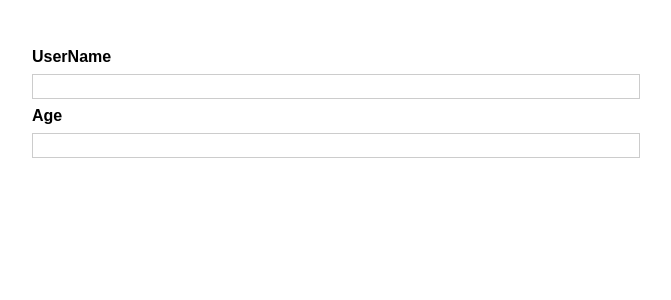
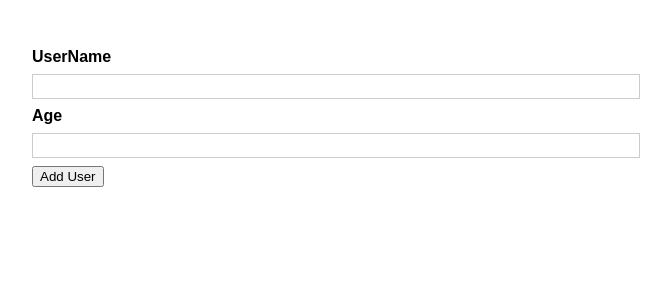
Before and after one commit to Musharraf188/error-model, a React (Create React App) app: page / in a window 1280 px wide. Shown: the top 300 px of the page, without its empty margins (304-975 px from the left). Built offline with nearby package versions, Linux system fonts and the light colour scheme.

Commit message:
UI/InComplted

```diff
--- a/src/App.js
+++ b/src/App.js
@@ -1,5 +1,5 @@
 import React from 'react';
-import AddUser from './components/AddUser';
+import AddUser from './components/Users/AddUser';
 
 
 function App() {
--- a/src/components/AddUser.js
+++ /dev/null
@@ -1,12 +0,0 @@
-import classes from './AddUser.module.css';
-
-const AddUser =()=>{
-    return <form className={classes.input}>
-        <label>UserName</label>
-        <input type="text"/>
-        <label>Age</label>
-        <input type="text"/>
-    </form>
-}
-
-export default AddUser;
--- /dev/null
+++ b/src/components/UI/Card.js
@@ -0,0 +1,6 @@
+import classes from './Card.module.css';
+
+const Card =(props)=>{
+    return <div className={`${classes.card} ${props.className}`}>{props.children}</div>
+}
+export default Card;
--- /dev/null
+++ b/src/components/Users/AddUser.js
@@ -0,0 +1,35 @@
+import classes from './AddUser.module.css';
+import Card from '../UI/Card';
+import { useState } from 'react';
+const AddUser =(props)=>{
+    const [userInput, setUserInput] = useState('');
+    const [userAge, setUserAge] = useState('');
+
+    const inputHandler =(event)=>{
+        setUserInput(event.target.value);
+    }
+    const ageHandler =(event) =>{
+        setUserAge(event.target.value)
+    }
+    const SubmitHandler =(event)=>{
+        event.preventDefault();
+        const userData={
+            name:userInput,
+            age:userAge
+        }
+        props.onSave={userData}
+            }
+    return (
+    <Card className={classes.input} >
+    <form onSubmit={SubmitHandler}>
+        <label>UserName</label>
+        <input onChange={inputHandler} type="text"/>
+        <label>Age</label>
+        <input onChange={ageHandler} type="number"/>
+        <button type='submit'>Add User</button>
+    </form>
+    </Card>
+    )
+}
+
+export default AddUser;
--- a/src/index.css
+++ b/src/index.css
@@ -4,6 +4,7 @@
 
 html {
   font-family: sans-serif;
+  background: 1f1f1f;
 }
 
 body {
```
Also changed, not shown: src/components/UI/Card.module.css (added), src/components/Users/AddUser.module.css (renamed from src/components/AddUser.module.css).
